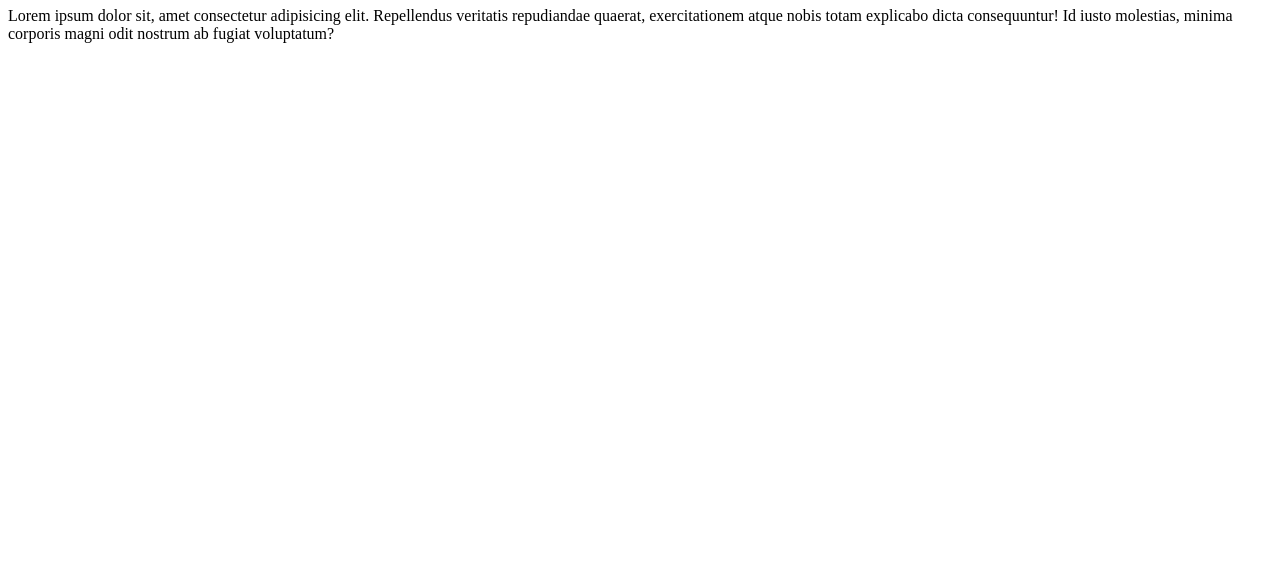
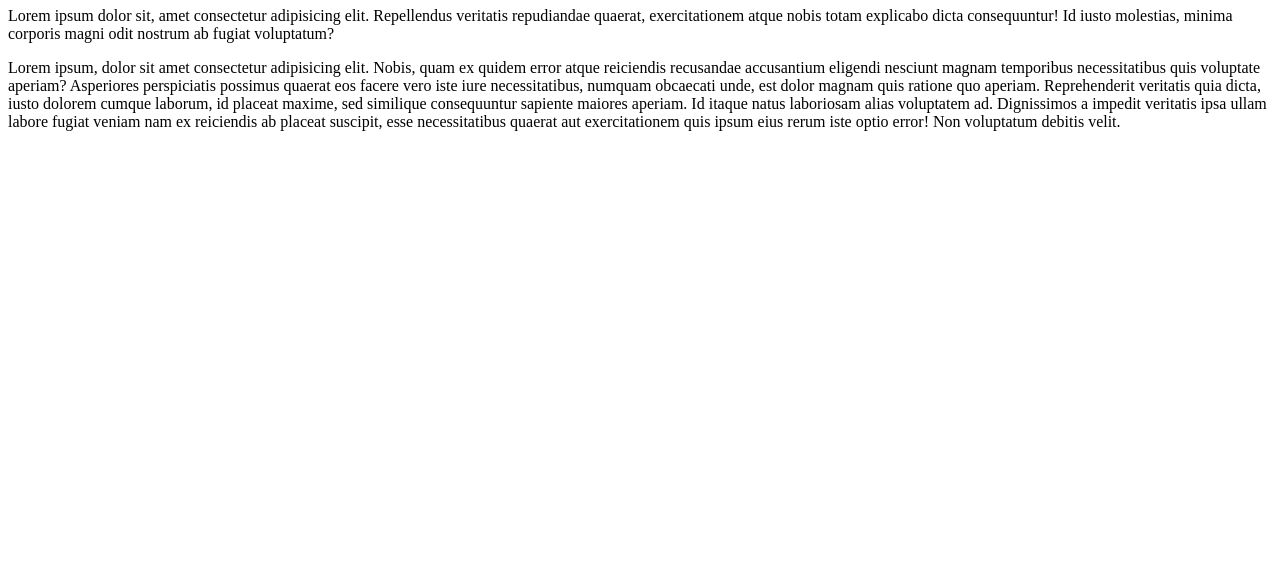
Before and after one commit to zakirahmedobp/my-first-repo, a plain HTML site: page index.html in a window 1280 px wide. Shown: the part 222-800 px from the top of the page. Drawn offline with nearby package versions, Linux system fonts and the light colour scheme; files that its build step writes are made by us from their sources; files whose address does not match are found by name.

Commit message:
paragraph changes

```diff
--- a/index.html
+++ b/index.html
@@ -11,11 +11,10 @@
 <h2>Mama i can code now.</h2>
 <h3>New code changes.</h3>
 
-
-
   <h1>MY FIRST REPOSITORY</h1>
   <p>Lorem ipsum dolor sit, amet consectetur adipisicing elit. Repellendus veritatis repudiandae quaerat, exercitationem atque nobis totam explicabo dicta consequuntur! Id iusto molestias, minima corporis magni odit nostrum ab fugiat voluptatum?</p>
 
+<p class="100">Lorem ipsum, dolor sit amet consectetur adipisicing elit. Nobis, quam ex quidem error atque reiciendis recusandae accusantium eligendi nesciunt magnam temporibus necessitatibus quis voluptate aperiam? Asperiores perspiciatis possimus quaerat eos facere vero iste iure necessitatibus, numquam obcaecati unde, est dolor magnam quis ratione quo aperiam. Reprehenderit veritatis quia dicta, iusto dolorem cumque laborum, id placeat maxime, sed similique consequuntur sapiente maiores aperiam. Id itaque natus laboriosam alias voluptatem ad. Dignissimos a impedit veritatis ipsa ullam labore fugiat veniam nam ex reiciendis ab placeat suscipit, esse necessitatibus quaerat aut exercitationem quis ipsum eius rerum iste optio error! Non voluptatum debitis velit.</p>
 
   <script src="https://code.jquery.com/jquery-3.7.1.min.js"></script>
   <script src="./main.js"></script>
```
